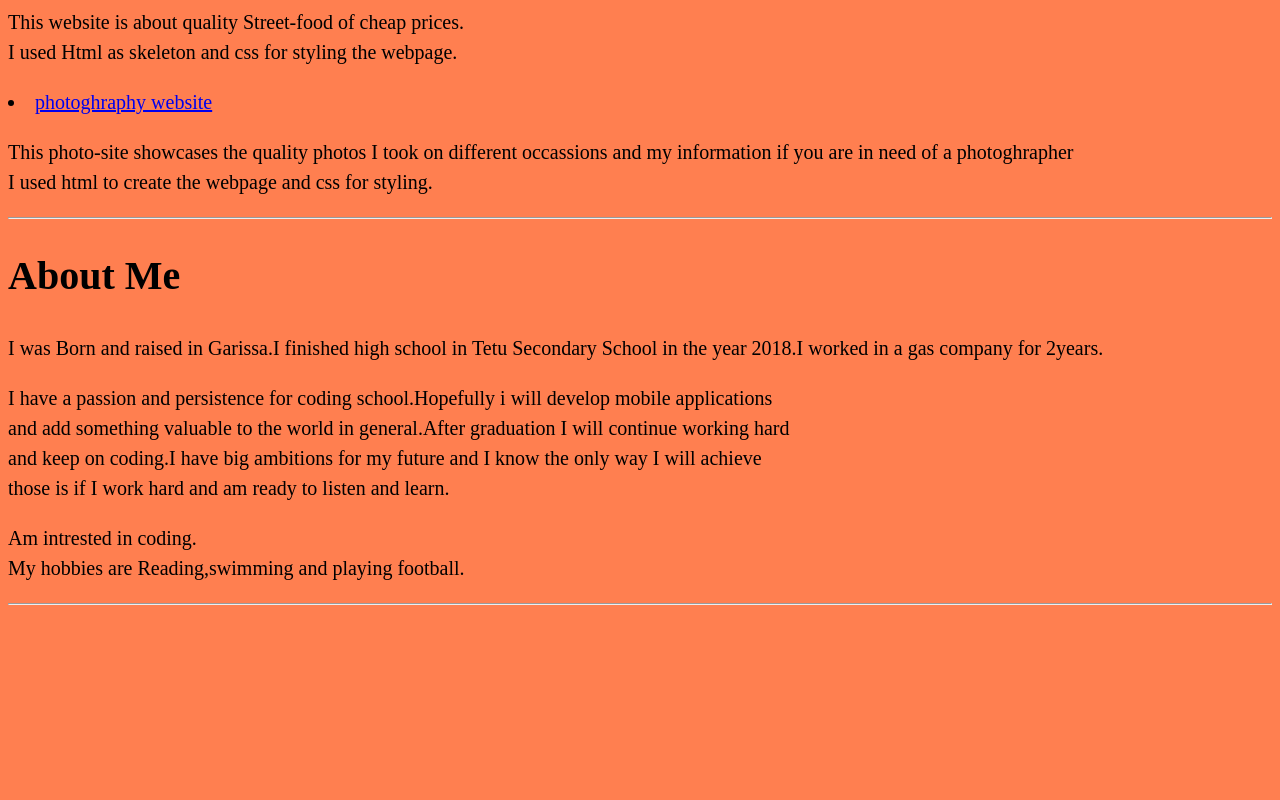
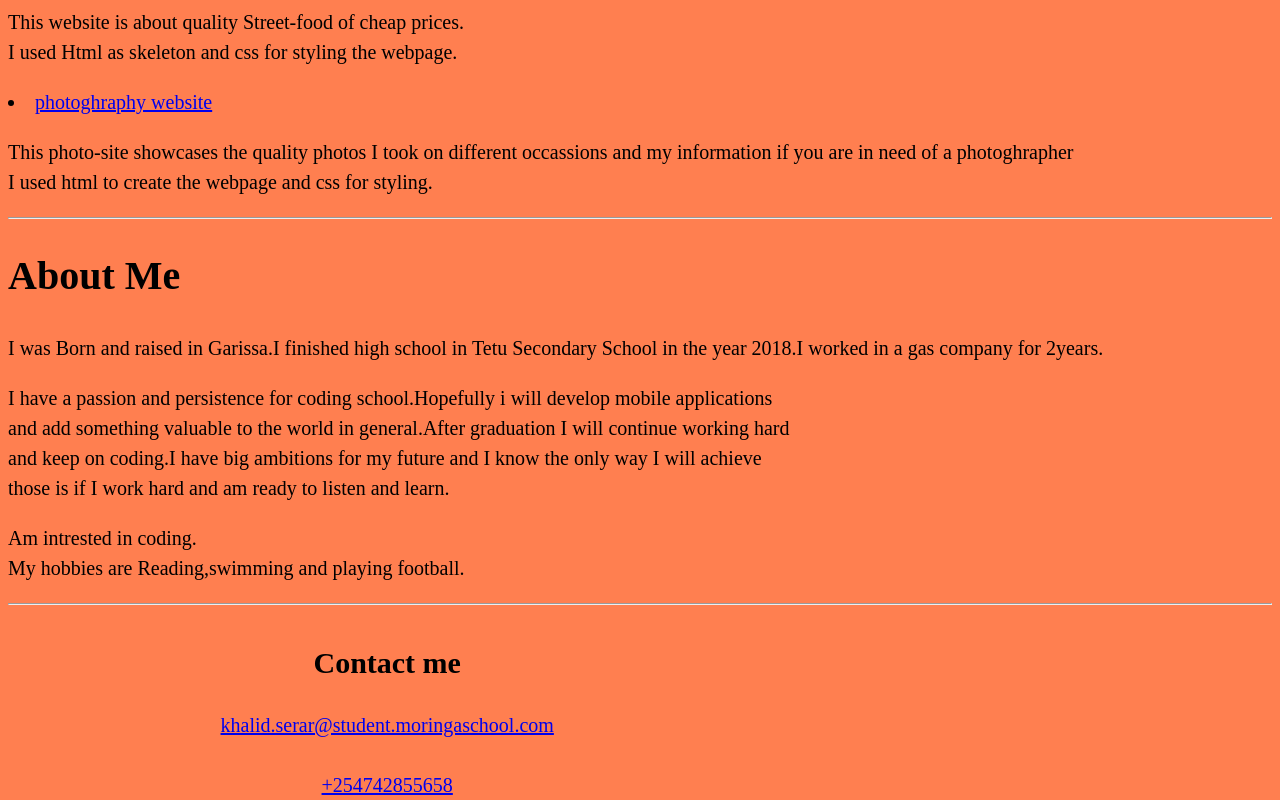
Before and after one commit to khalid-serar/my-webpage, a plain HTML site: page index.html in a window 1280 px wide. Shown: the part 593-1393 px from the top of the page. Before the commit the page ends 1208 px from the top, so only its background shows below. Drawn offline with Linux system fonts and the light colour scheme.

Commit message:
add contact me

```diff
--- a/index.css
+++ b/index.css
@@ -14,3 +14,8 @@ html {
       font-style: italic;
       background-color: dimgrey;
   }
+  .last{
+    text-align: center;
+    float: left;
+    width: 60%;
+}
--- a/index.html
+++ b/index.html
@@ -41,5 +41,15 @@
     My hobbies are Reading,swimming and playing football.
 </p>
 <hr>
+<section class="last">
+    <a name="Contact">
+        <h2>Contact me</h2>
+
+            <a href="#">khalid.serar@student.moringaschool.com</a>
+            <div><br>
+    <a href="#">+254742855658</a>
+
+
+            </section>
 </body>
 </html>
```
Also changed, not shown: 1 other file.
